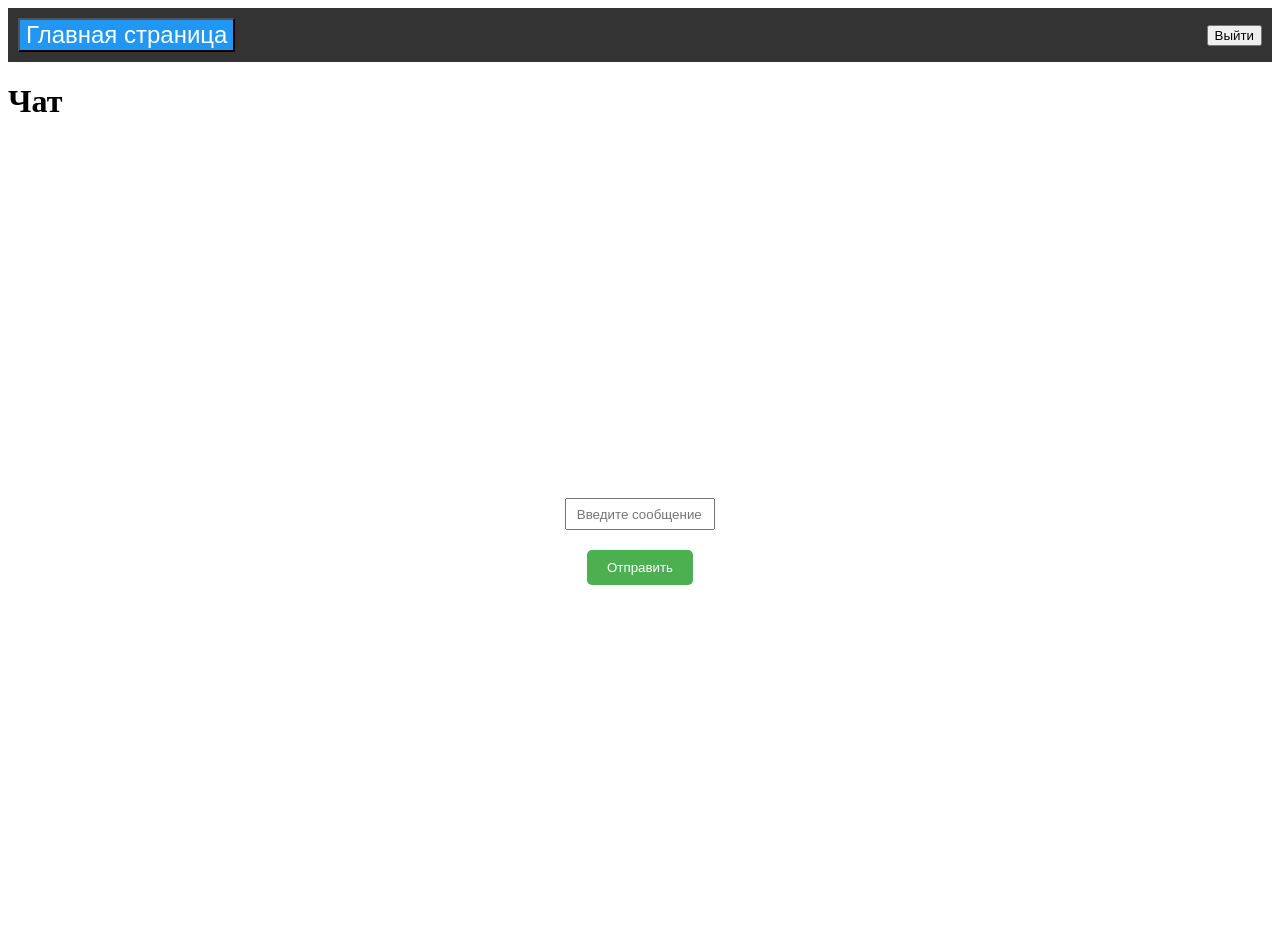
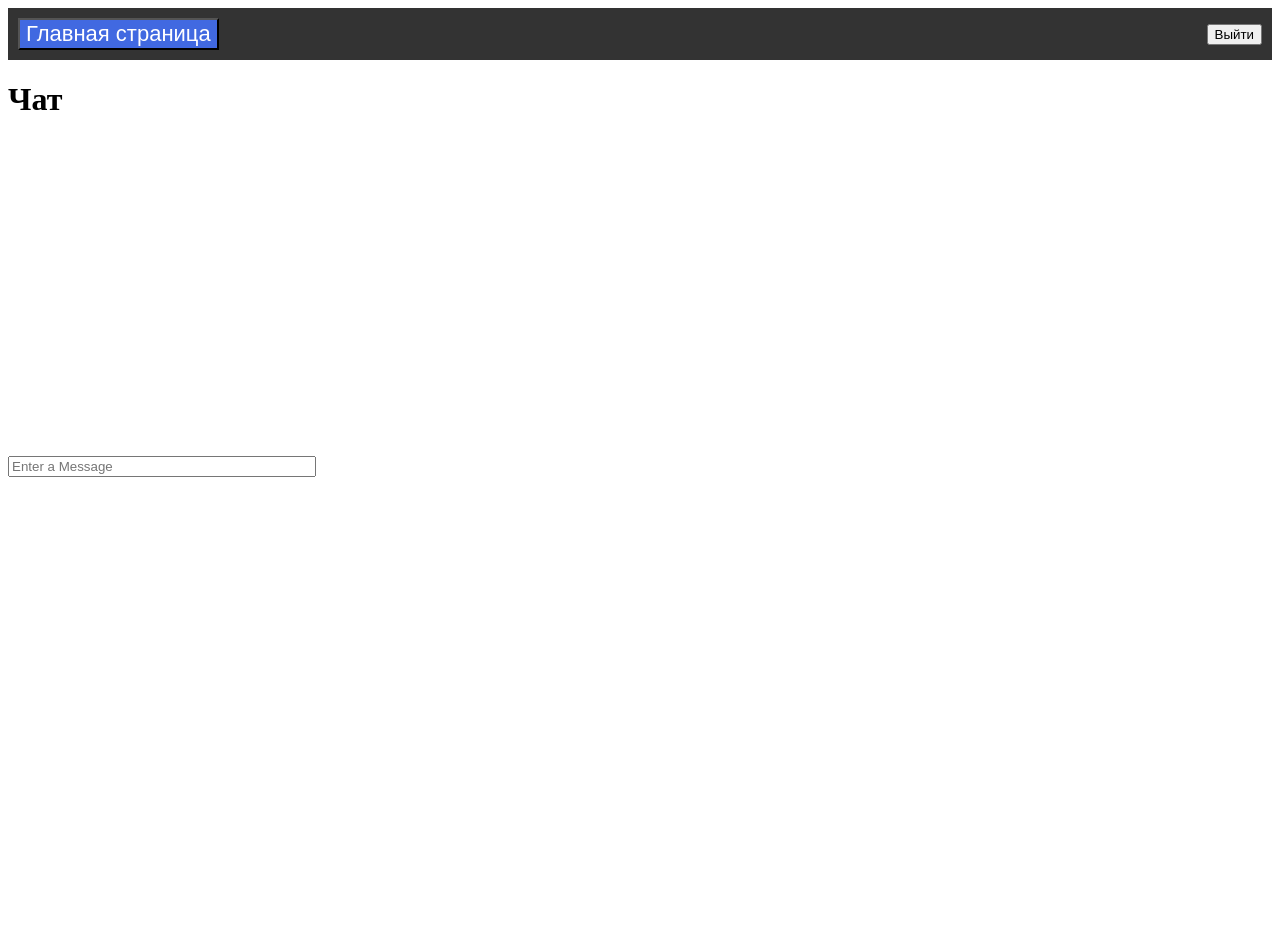
Before and after one commit to InowaR/FlaskChat, a Flask app: page / in a window 1280 px wide. After the commit the page ends 477 px from the top, so only its background shows below. Run offline with Flask 3, Linux system fonts and the light colour scheme; some libraries are stand-ins or nearby versions.

Commit message:
added chat

```diff
--- a/main.py
+++ b/main.py
@@ -1,32 +1,25 @@
 import datetime
 
 from flask import Flask, render_template, request, redirect, url_for, session
-from flask_socketio import SocketIO
+from flask_socketio import SocketIO, emit
 from model.db import register_user, login_user
 
 app = Flask(__name__, static_folder='static')
-app.secret_key = 'qwerty'
+app.secret_key = 'key'
 app.permanent_session_lifetime = datetime.timedelta(minutes=10)
 socketio = SocketIO(app)
 
-users = {
-    "User1": {"sid": "1234"},
-    "User2": {"sid": "4321"},
-}
 
-
-@app.route('/')
+@app.route('/', methods=['GET'])
 def get_home():
     return render_template('home.html')
 
 
-@socketio.on("message")
-def on_message(data):
-    user = users[data["user"]]
-    socketio.emit("message", {
-        "user": user["sid"],
-        "text": data["text"],
-    }, to=user["sid"])
+@socketio.on("new_message")
+def handle_new_message(message):
+    print(request.sid)
+    print(f"New message: {message}")
+    emit("chat", {"message": message, "username": request.sid}, broadcast=True)
 
 
 @app.route('/profile/<message>', methods=['GET'])
--- a/static/style.css
+++ b/static/style.css
@@ -3,24 +3,13 @@
   justify-content: space-between;
   align-items: center;
   background-color: #333;
-  color: #fff;
   padding: 10px;
-}
-
-.header a {
-  color: #fff;
-  text-decoration: none;
-  padding: 10px;
-}
-
-.header a:hover {
-  background-color: #555;
 }
 
 .header .logo {
   color: white;
-  background-color: #2196F3;
-  font-size: 24px;
+  background-color: #4169E1;
+  font-size: 22px;
 }
 
 .header .logo:hover {
@@ -30,7 +19,6 @@
 .login-form {
   display: flex;
   flex-direction: column;
-  justify-content: center;
   align-items: center;
   height: 100vh;
 }
@@ -44,7 +32,7 @@
 }
 
 .login-form input[type="submit"] {
-  background-color: #4CAF50;
+  background-color: #4169E1;
   color: white;
   padding: 10px 20px;
   border: none;
@@ -53,5 +41,5 @@
 }
 
 .login-form input[type="submit"]:hover {
-  background-color: #3e8e41;
+  background-color: #0D47A1;
 }
--- a/templates/home.html
+++ b/templates/home.html
@@ -14,31 +14,51 @@
 		<input type="submit" value="Выйти">
 	    </form>
 	</div>
+
 	<h1>Чат</h1>
-        <div id="messages"></div>
-        <form class="login-form" action="" method="post">
-            <input type="text" name="message" placeholder="Введите сообщение:">
-            <input type="submit" value="Отправить">
-        </form>
-        <script src="https://cdnjs.cloudflare.com/ajax/libs/socket.io/4.4.1/socket.io.min.js"></script>
+	<script src="https://cdn.socket.io/4.7.2/socket.io.min.js"></script>
+	<style>
+		ul {
+			height: 300px;
+			width: 300px;
+			overflow-y: scroll;
+		}
+
+		li {
+			height: min-content;
+			width: min-content;
+			list-style: none;
+			background-color: grey;
+		}
+
+		#message {
+			width: 300px;
+		}
+	</style>
+
+	<div id="chat">
+		<ul id="chat-messages"></ul>
+		<input type="text" id="message" placeholder="Enter a Message">
+	</div>
 	<script>
 	const socket = io();
-            socket.on("message", (data) => {
-                const message = JSON.parse(data);
-                const element = document.createElement("div");
-                element.textContent = `${message.user}: ${message.text}`;
-                document.getElementById("messages").appendChild(element);
-             });
 
-            const form = document.querySelector("form");
-            form.addEventListener("submit", (event) => {
-                event.preventDefault();
-                const message = event.target.elements.message.value;
-                socket.emit("message", {
-                    user: "User 1",
-                    text: message,
-                });
-            });
+	document.getElementById("message").addEventListener("keyup", function(event) {
+	    if (event.key == "Enter") {
+		let message = document.getElementById("message").value;
+		socket.emit("new_message", message);
+		document.getElementById("message").value = "";
+	    }
+	})
+
+	socket.on("chat", function(data) {
+	    let ul = document.getElementById("chat-messages");
+	    let li = document.createElement("li");
+	    let br = document.createElement("br");
+	    li.appendChild(document.createTextNode(data["username"] + ": " + data["message"]));
+	    ul.appendChild(li);
+	    ul.appendChild(br);
+	})
 	</script>
     </body>
 </html>
```
Lines whose indentation alone changed are shown as unchanged.
